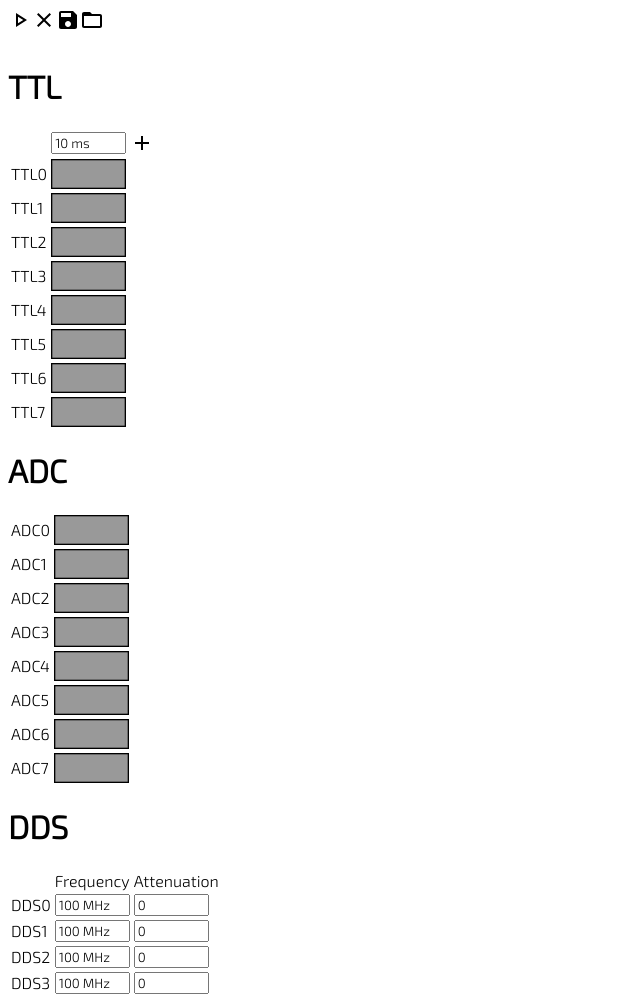
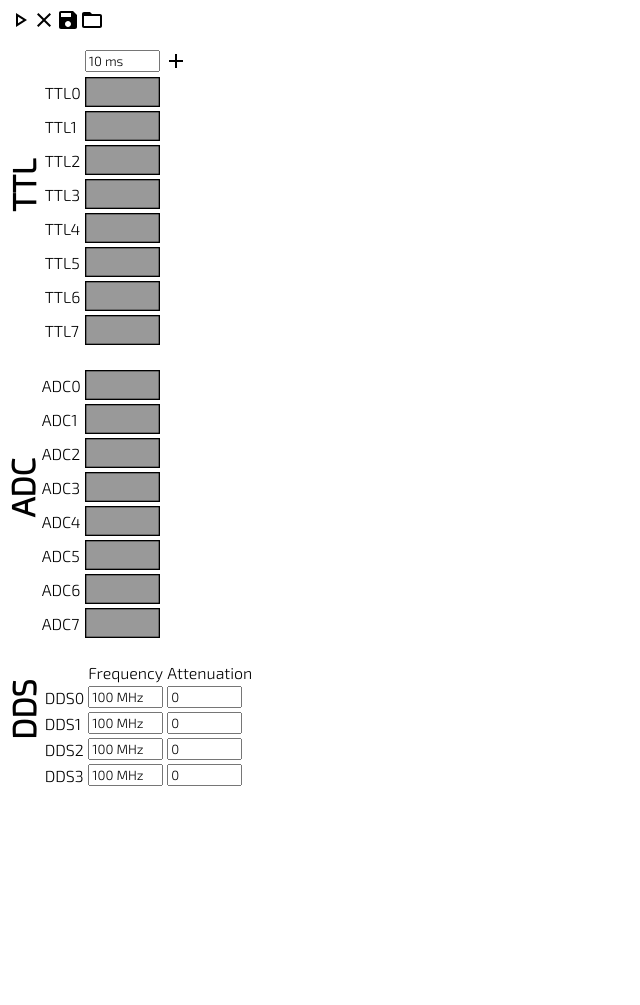
Before and after one commit to robertfasano/argent, a Flask app: page / in a window 1280 px wide. Shown: the whole page, without its empty margins (0-640 px from the left). After the commit the page ends 786 px from the top, so only its background shows below. Run offline with Flask 2, Linux system fonts and the light colour scheme.

Commit message:
Rotate TTL/ADC/DDS headers to show grids closer

```diff
--- a/argent/templates/index.html
+++ b/argent/templates/index.html
@@ -280,11 +280,11 @@
   <br>
   <br>
 
-	<!-- <div align="left">
-	<div style="display: inline-block; vertical-align: middle;"> -->
+	<div align="left">
+	<div style="width: 30px; display: inline-block; vertical-align: middle;transform: rotate(-90deg);">
 	<header> <h1> TTL </h1> </header>
-	<!-- </div>
-	<div style="display: inline-block; vertical-align: middle;"> -->
+	</div>
+	<div style="display: inline-block; vertical-align: middle;">
 	<table id="ttlTable">
     <tr>
       <td></td>
@@ -292,20 +292,26 @@
       <td><div class="addButton"><INPUT type="submit" id='addColumnButton' value="" onclick="addCol()" /></div></td>
 		</tr>
 	</table>
-	<!-- </div>
-	</div> -->
+	</div>
+	</div>
 
-	<!-- <div align="left">
-	<div style="display: inline-block; vertical-align: middle;"> -->
+	<br>
+	<div align="left">
+	<div style="width:27px; display: inline-block; vertical-align: middle; transform: rotate(-90deg);">
 	<header> <h1> ADC </h1> </header>
-	<!-- </div> -->
-	<!-- <div style="display: inline-block; vertical-align: middle;"> -->
+	</div>
+	<div style="display: inline-block; vertical-align: middle;">
 	<table id="adcTable">
 	</table>
-	<!-- </div>
-	</div> -->
+	</div>
+	</div>
 
+	<br>
+	<div align="left">
+	<div style="width: 30px; display: inline-block; vertical-align: middle;transform: rotate(-90deg);">
 	<header> <h1> DDS </h1> </header>
+	</div>
+	<div style="display: inline-block; vertical-align: middle;">
 	<table id="ddsTable">
 	<tr>
 		<td></td>
@@ -313,5 +319,6 @@
 		<td> Attenuation </td>
 	</tr>
 	</table>
+	</div>
 </body>
 </html>
```
